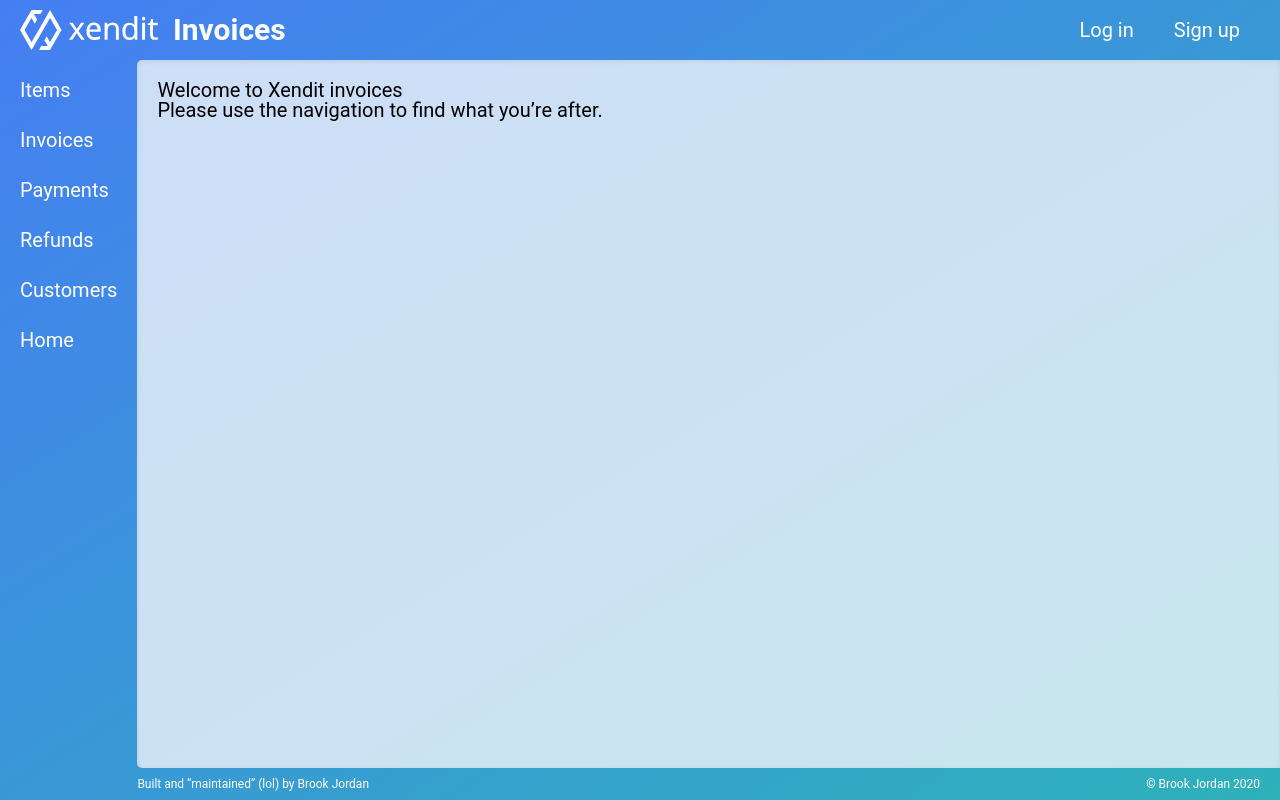
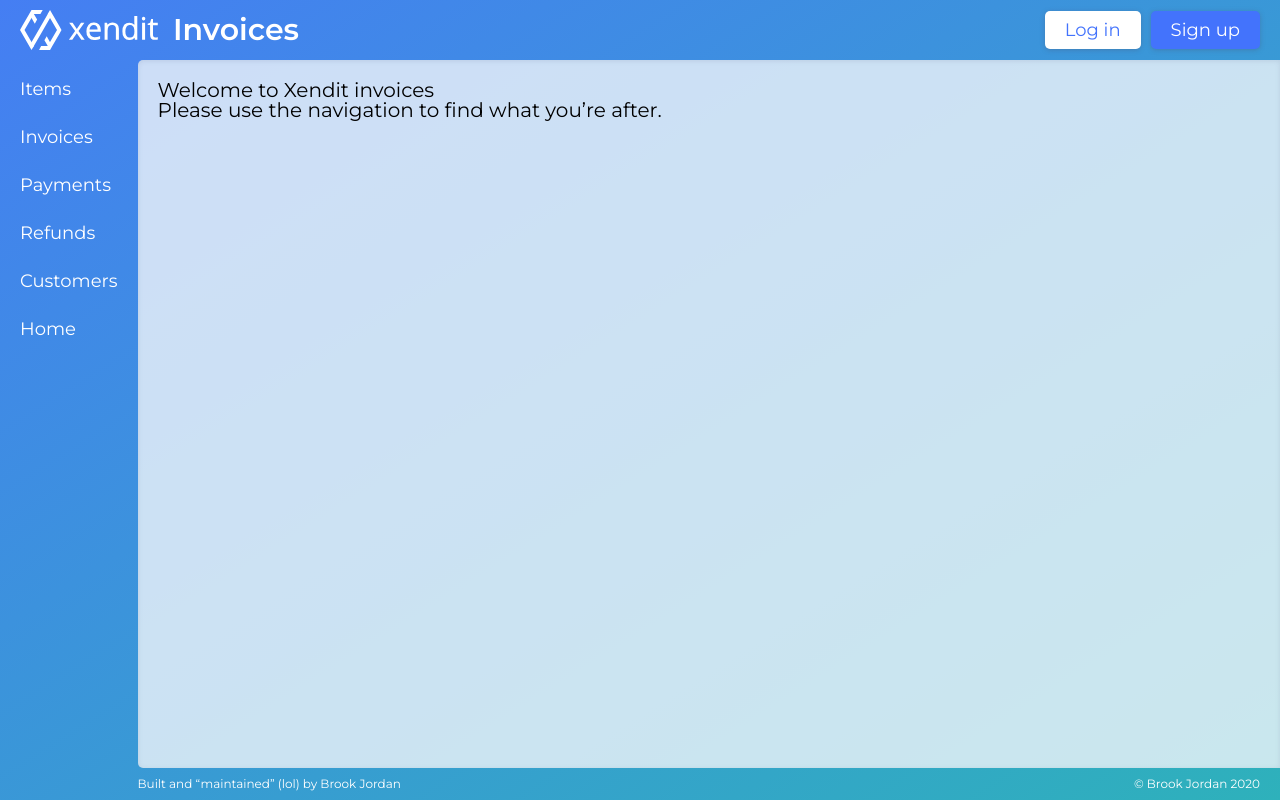
Before and after one commit to brookjordan/xendit-invoice, a React app: page / in a window 1280 px wide. Built offline with nearby package versions, Linux system fonts and the light colour scheme; no server answers.

Commit message:
better match styles

```diff
--- a/public/index.html
+++ b/public/index.html
@@ -25,6 +25,13 @@
       Learn how to configure a non-root public URL by running `npm run build`.
     -->
     <title>Invoice | Xendit</title>
+
+    <link
+      rel="stylesheet"
+      href="https://fonts.googleapis.com/css?family=Montserrat%3A100%2C100italic%2C200%2C200italic%2C300%2C300italic%2C400%2C400italic%2C500%2C500italic%2C600%2C600italic%2C700%2C700italic%2C800%2C800italic%2C900%2C900italic%7CRoboto%3A100%2C100italic%2C200%2C200italic%2C300%2C300italic%2C400%2C400italic%2C500%2C500italic%2C600%2C600italic%2C700%2C700italic%2C800%2C800italic%2C900%2C900italic&#038;ver=5.3.2"
+      type="text/css"
+      media="all"
+    />
   </head>
   <body>
     <noscript>You need to enable JavaScript to run this app.</noscript>
--- a/src/components/SiteHeader.js
+++ b/src/components/SiteHeader.js
@@ -8,11 +8,11 @@
   render() {
     let authButtons;
     if (this.props.user) {
-      authButtons = <button onClick={this.props.logOut} className="site-header__link">Log out</button>;
+      authButtons = <button onClick={this.props.logOut} className="site-header__link site-header__link--log-out">Log out</button>;
     } else {
       authButtons = <>
-        <Link to="/log-in" className="site-header__link">Log in</Link>
-        <Link to="/sign-up" className="site-header__link">Sign up</Link>
+        <Link to="/log-in" className="site-header__link site-header__link--log-in">Log in</Link>
+        <Link to="/sign-up" className="site-header__link site-header__link--sign-up">Sign up</Link>
       </>;
     }
 
--- a/src/styles/components/_invoice.scss
+++ b/src/styles/components/_invoice.scss
@@ -12,6 +12,7 @@
   box-shadow: 0 1px 5px rgb(75 90 126 / 0.14);
 
   &__title {
+    padding: 10px 0;
     font-weight: 600;
   }
 }
--- a/src/styles/components/_site-header.scss
+++ b/src/styles/components/_site-header.scss
@@ -1,5 +1,6 @@
 @use "../variables/svg-urls" as svg;
 @use "../mixins/buttons" as button;
+@use "../variables/base-colors" as c;
 
 .site-header {
   display: flex;
@@ -29,7 +30,29 @@
   }
 
   &__link {
-    @include button.navigation;
     color: white;
+
+    &:not(:last-child) {
+      margin-right: 10px;
+    }
+
+    &--log-in,
+    &--sign-up {
+      @include button.hover;
+    }
+
+    &--log-in {
+      background: white;
+      color: c.$blue;
+    }
+
+    &--sign-up {
+      background: c.$blue;
+      color: white;
+    }
+
+    &--log-out {
+      @include button.navigation;
+    }
   }
 }
--- a/src/styles/elements/_base.scss
+++ b/src/styles/elements/_base.scss
@@ -10,5 +10,5 @@
   width: 100%;
   height: 100%;
   overflow: hidden;
-  background-image: linear-gradient(to bottom right, c.$blue, c.$cyan);
+  background-image: linear-gradient(to bottom right, c.$blue-gradient);
 }
--- a/src/styles/mixins/_buttons.scss
+++ b/src/styles/mixins/_buttons.scss
@@ -1,11 +1,42 @@
-@mixin navigation {
+@use "../variables/base-colors" as c;
+
+@mixin base {
   text-decoration: none;
   padding: 10px 20px;
-  background-color: rgba(255, 255, 255, 0);
-  transition: background-color 150ms;
+  background-color: rgb(255 255 255 / 0);
   border-radius: 5px;
+  font-size: 0.9rem;
+}
+
+@mixin hover {
+  @include base;
+
+  transition-property:
+   transform,
+   box-shadow
+  ;
+  transition-duration: 0.2s;
+  box-shadow: 0 1px 5px rgba(c.$navy, 0.4);
 
   &:hover {
-    background-color: rgba(255, 255, 255, 0.2);
+    transform: translateY(-2px);
+    transition-duration: 0.1s;
+    box-shadow: 0 3px 7px rgba(c.$navy, 0.3);
+  }
+
+  &:active {
+    transform: translateY(1px);
+    transition-duration: 0.01s;
+    box-shadow: 0 0 0 rgba(c.$navy, 0.5);
   }
 }
+
+@mixin navigation {
+  @include base;
+
+  transition: background-color 150ms;
+
+  &:hover {
+    background-color: rgb(255 255 255 / 0.2);
+  }
+}
--- a/src/styles/variables/_base-colors.scss
+++ b/src/styles/variables/_base-colors.scss
@@ -1,2 +1,3 @@
-$blue: #457ef3;
-$cyan:#2EB1BB;
+$blue: #4373FC;
+$navy: #4b5a7e;
+$blue-gradient: #457ef3, #2EB1BB;
```
